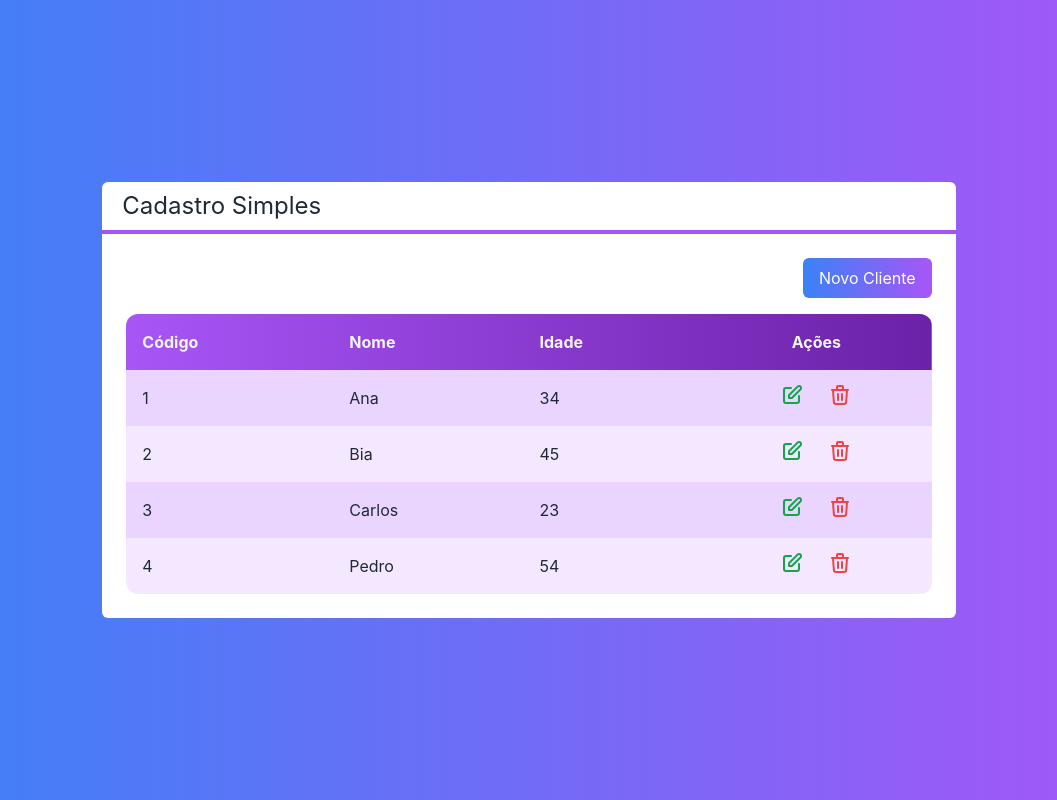
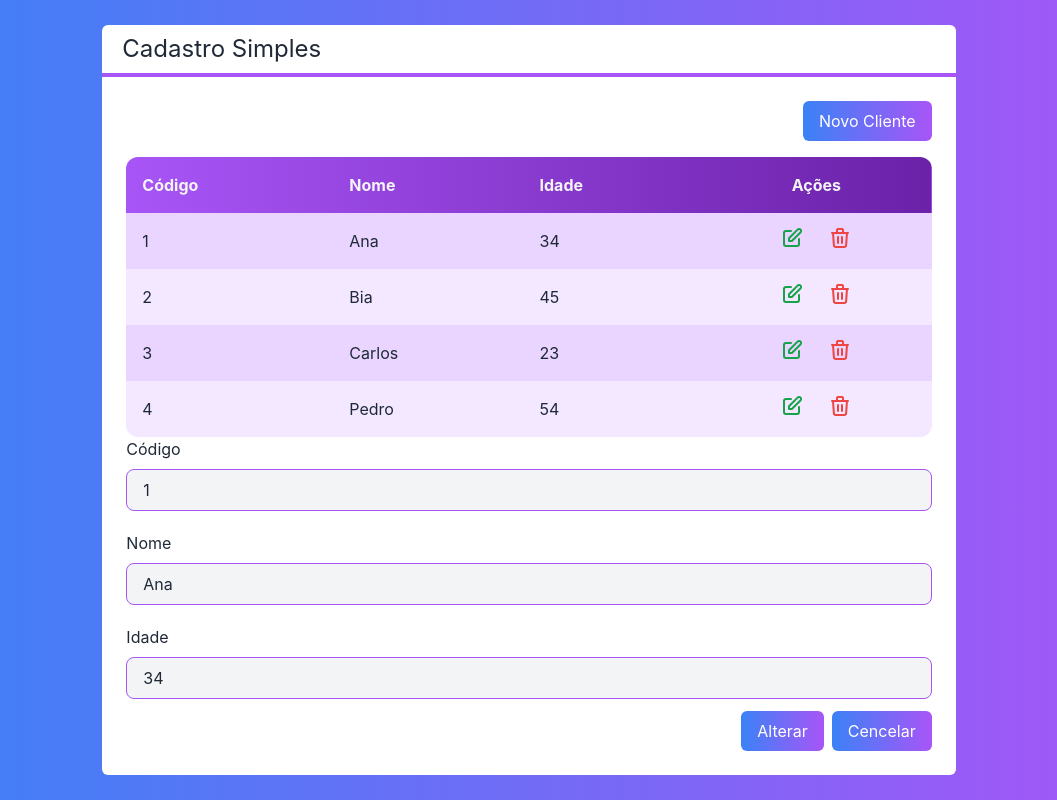
Before and after one commit to laerthnardelli/curso-nextjs, a Next.js app in the folder next-crud/: page / in a window 1280 px wide. Shown: the whole page, without its empty margins (111-1168 px from the left). Built offline with nearby package versions, Linux system fonts and the light colour scheme.

Commit message:
Component Form

```diff
--- /dev/null
+++ b/next-crud/src/components/Entrada.tsx
@@ -0,0 +1,31 @@
+
+interface EntradaProps {
+    tipo?: 'text' | 'number'
+    texto: string
+    valor: any
+    somenteLeitura?: boolean
+    className?: string
+    valorMudou?: (valor: any) => void
+}
+
+export default function Entrada(props: EntradaProps) {
+    return (
+        <div className={`flex flex-col ${props.className}`}>
+            <label className="mb-2">
+                {props.texto}
+            </label>
+            <input
+                type={props.tipo ?? 'text'}
+                value={props.valor}
+                readOnly={props.somenteLeitura}
+                onChange={e => props.valorMudou?.(e.target.value)}
+                className={`
+                border border-purple-500 rounded-lg
+                focus: outline-none bg-gray-100 px-4 py-2
+                ${props.somenteLeitura ? '' : 'focus:bg-white'}
+            `}
+            />
+
+        </div>
+    );
+}
--- /dev/null
+++ b/next-crud/src/components/Formulario.tsx
@@ -0,0 +1,53 @@
+import { useState } from "react";
+import Cliente from "../core/Cliente";
+import Botao from "./Botao";
+import Entrada from "./Entrada";
+
+interface FormularioProps {
+    cliente: Cliente
+
+}
+
+export default function Formulario(props: FormularioProps) {
+
+    const id = props.cliente?.id ?? null;
+
+    const [nome, setNome] = useState(props.cliente?.nome ?? '');
+    const [idade, setIdade] = useState(props.cliente?.idade ?? 0);
+
+    return (
+        <div>
+            {id ? (
+                <Entrada
+                    somenteLeitura
+                    texto={"Código"}
+                    valor={id}
+                    className="mb-5"
+                />
+            ) : false}
+
+            <Entrada
+                texto={"Nome"}
+                valor={nome}
+                valorMudou={setNome}
+                className="mb-5"
+            />
+
+            <Entrada
+                texto={"Idade"}
+                tipo="number"
+                valor={idade}
+                valorMudou={setIdade}
+            />
+            <div className="flex justify-end mt-3">
+                <Botao cor="blue" className="mr-2" >
+                    {id ? 'Alterar' : 'Salvar'}
+                </Botao>
+
+                <Botao cor="gray">
+                    Cencelar
+                </Botao>
+            </div>
+        </div>
+    );
+}
--- a/next-crud/src/pages/index.tsx
+++ b/next-crud/src/pages/index.tsx
@@ -1,4 +1,5 @@
 import Botao from "../components/Botao";
+import Formulario from "../components/Formulario";
 import Layout from "../components/Layout";
 import Tabela from "../components/Tabela";
 import Cliente from "../core/Cliente";
@@ -34,6 +35,8 @@ export default function Home() {
           clienteSelecionado={clienteSelecionado}
           clienteExcluido={clienteExcluido}
         />
+
+        <Formulario cliente={clientes[0]} />
       </Layout>
     </div>
   );
```
